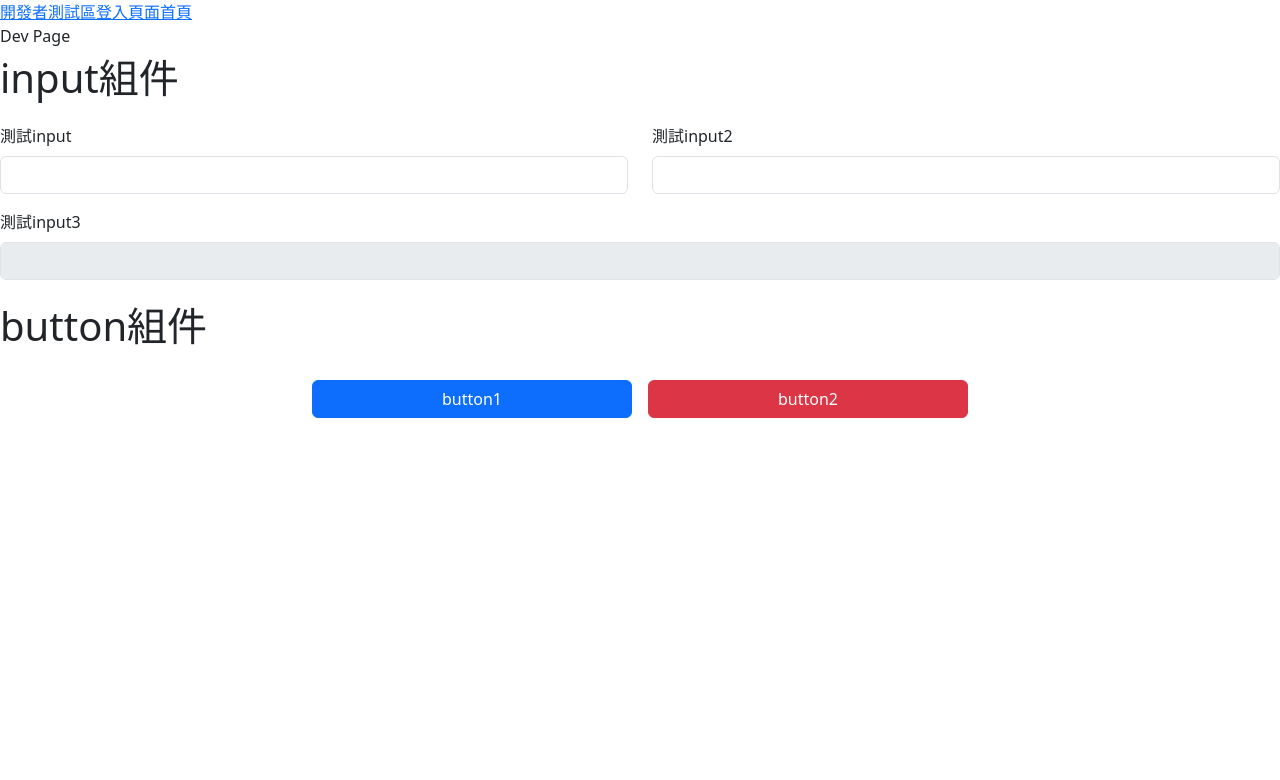
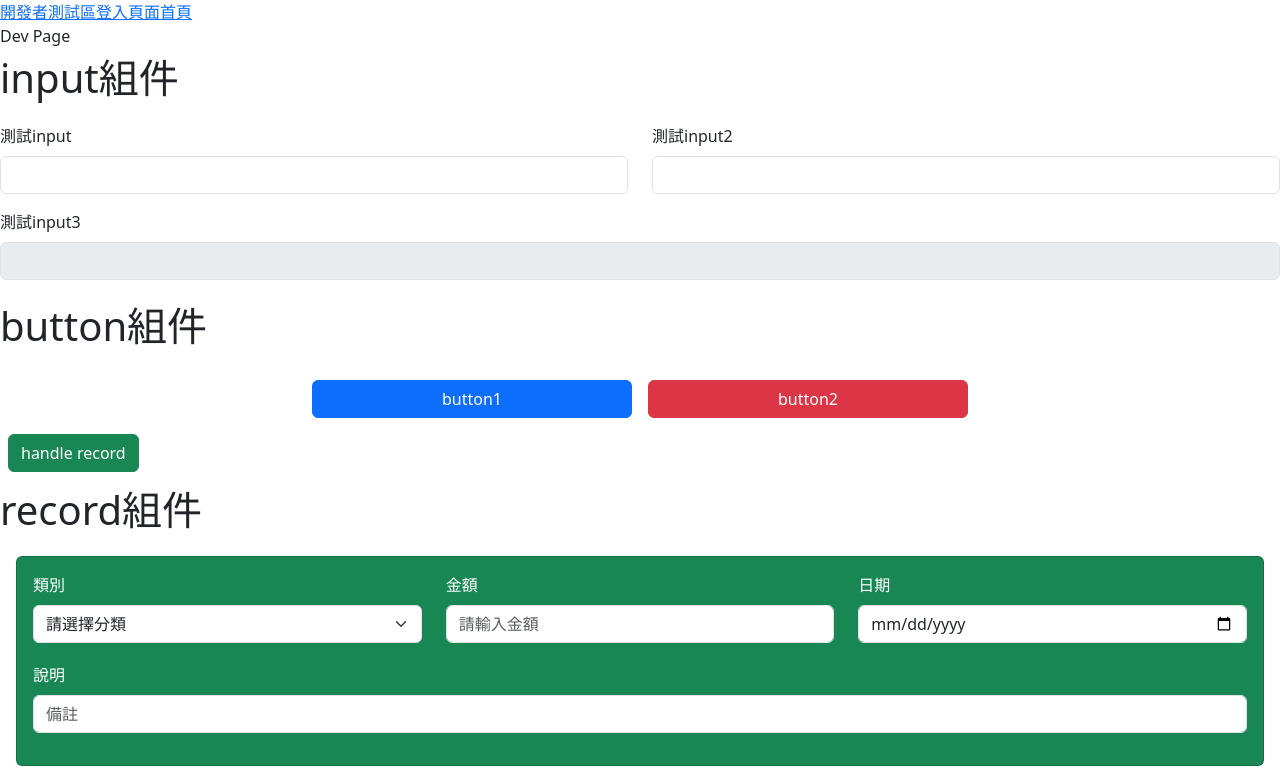
Before and after one commit to ianSama0217/Accounting-fe, a React (Vite) app: page /Accounting/dev in a window 1280 px wide. Shown: the top 780 px of the page. Built offline with nearby package versions, Linux system fonts and the light colour scheme.

Commit message:
record component

```diff
--- /dev/null
+++ b/src/component/record/index.tsx
@@ -0,0 +1,93 @@
+import React from "react";
+import Input from "../input";
+
+interface RecordProps {
+  id?: number;
+  category: string;
+  amount: string;
+  date: string;
+  note: string;
+  disabled: boolean;
+  type: "income" | "expense";
+  style?: string;
+  onChange: (
+    e: React.ChangeEvent<HTMLInputElement | HTMLSelectElement>,
+  ) => void;
+}
+
+const Record: React.FC<RecordProps> = ({
+  id,
+  category,
+  amount,
+  date,
+  note,
+  disabled = false,
+  type,
+  style,
+  onChange,
+}) => {
+  return (
+    <div
+      className={`card m-3 p-3 text-white ${style} bg-${type == "income" ? "success" : "danger"}`}
+    >
+      {/* id 隱藏 */}
+      {id && <input type="hidden" name="id" value={id} />}
+
+      {/* category Select */}
+      <div className="mb-1 row">
+        <div className="col-4">
+          <label className="form-label">類別</label>
+          <select
+            name="category"
+            className="form-select"
+            value={category}
+            onChange={onChange}
+            disabled={disabled}
+          >
+            <option value="">請選擇分類</option>
+            <option value="food">餐飲</option>
+            <option value="transport">交通</option>
+            <option value="shopping">購物</option>
+            <option value="salary">薪水</option>
+            <option value="other">其他</option>
+          </select>
+        </div>
+
+        {/* amount */}
+        <Input
+          label={"金額"}
+          name="amount"
+          type="number"
+          value={amount}
+          onChange={onChange}
+          placeholder="請輸入金額"
+          disabled={disabled}
+          style="col-4"
+        />
+
+        {/* date */}
+        <Input
+          label={"日期"}
+          name="date"
+          type="date"
+          value={date}
+          onChange={onChange}
+          disabled={disabled}
+          style="col-4"
+        />
+      </div>
+
+      {/* note */}
+      <Input
+        label={"說明"}
+        name="note"
+        value={note}
+        onChange={onChange}
+        placeholder="備註"
+        disabled={disabled}
+      />
+    </div>
+  );
+};
+
+export default Record;
--- a/src/content/dev/index.tsx
+++ b/src/content/dev/index.tsx
@@ -2,14 +2,32 @@ import { useState } from "react";
 
 import Input from "../../component/input";
 import Button from "../../component/button";
+import Record from "../../component/record";
 
 function Dev() {
   const [val, setVal] = useState("");
+  const [displayRecord, setDisplayRecord] = useState(true);
+  const [formData, setFormData] = useState({
+    category: "",
+    amount: "",
+    date: "",
+    note: "",
+  });
+
+  const handleChange = (
+    e: React.ChangeEvent<HTMLInputElement | HTMLSelectElement>,
+  ) => {
+    setFormData({
+      ...formData,
+      [e.target.name]: e.target.value,
+    });
+  };
 
   return (
     <div>
       Dev Page
       {/* input組件測試 */}
+      <>
         <p className="fs-1">input組件</p>
         <div className="row">
           <Input
@@ -40,7 +58,9 @@ function Dev() {
           }}
           disabled={true}
         />
+      </>
       {/* button組件測試 */}
+      <>
         <p className="fs-1">button組件</p>
         <div className="text-center">
           <Button
@@ -55,6 +75,37 @@ function Dev() {
             style="col-3 m-2"
           />
         </div>
+        <Button
+          text={"handle record"}
+          variant="success"
+          onClick={() => setDisplayRecord(!displayRecord)}
+          style="m-2"
+        />
+      </>
+      {/* record組件測試 */}
+      {displayRecord && (
+        <>
+          <p className="fs-1">record組件</p>
+          <Record
+            category={formData.category}
+            amount={formData.amount}
+            date={formData.date}
+            note={formData.note}
+            disabled={false}
+            type={"income"}
+            onChange={handleChange}
+          />
+          <Record
+            category={formData.category}
+            amount={formData.amount}
+            date={formData.date}
+            note={formData.note}
+            disabled={false}
+            type={"expense"}
+            onChange={handleChange}
+          />
+        </>
+      )}
     </div>
   );
 }
```
Lines whose indentation alone changed are shown as unchanged.
